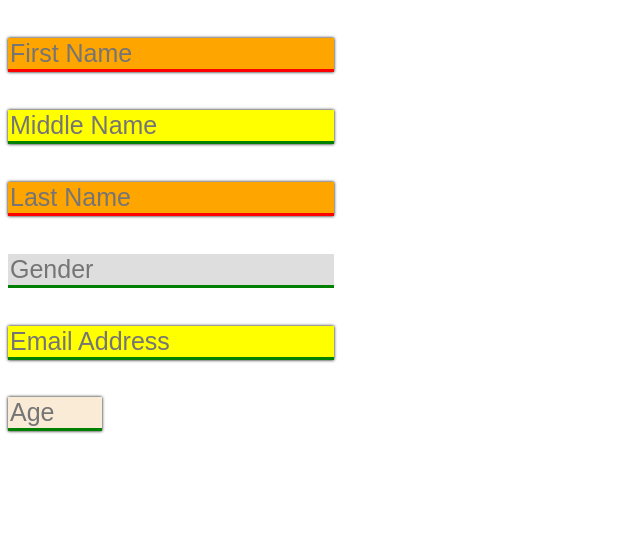
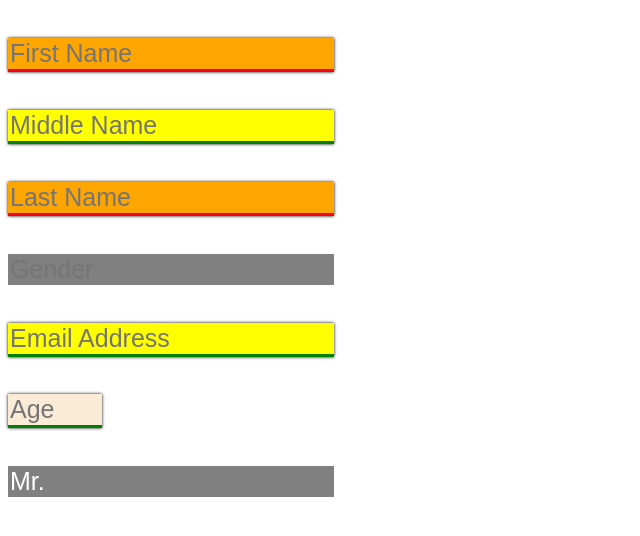
Before and after one commit to kk161205/3rd_Year_FullStack, a plain HTML site: page PseudoForm.html in a window 1280 px wide. Shown: the whole page, without its empty margins (0-640 px from the left). Drawn offline with Linux system fonts and the light colour scheme.

Commit message:
feat: add new pseudo-class styles for list items and read-only form inputs

```diff
--- a/PseudoForm.html
+++ b/PseudoForm.html
@@ -37,6 +37,15 @@
         input:out-of-range{
             background-color: red;
         }
+        input:read-only{
+            border-width: 0px;
+            box-shadow: 0 0 0 transparent;
+            background-color: grey;
+            color: white;
+        }
+        input:focus{
+            box-shadow: 0 0 15px black;
+        }
     </style>
 </head>
 <body>
@@ -46,5 +55,6 @@
     <input type="text" placeholder="Gender" disabled/>
     <input type="email" placeholder="Email Address"/>
     <input type="number" min="10" max="100" placeholder="Age"/>
+    <input type="text" value="Mr." readonly/>
 </body>
 </html>
```
Also changed, not shown: PseudoClass.html (+3 -0 lines).
